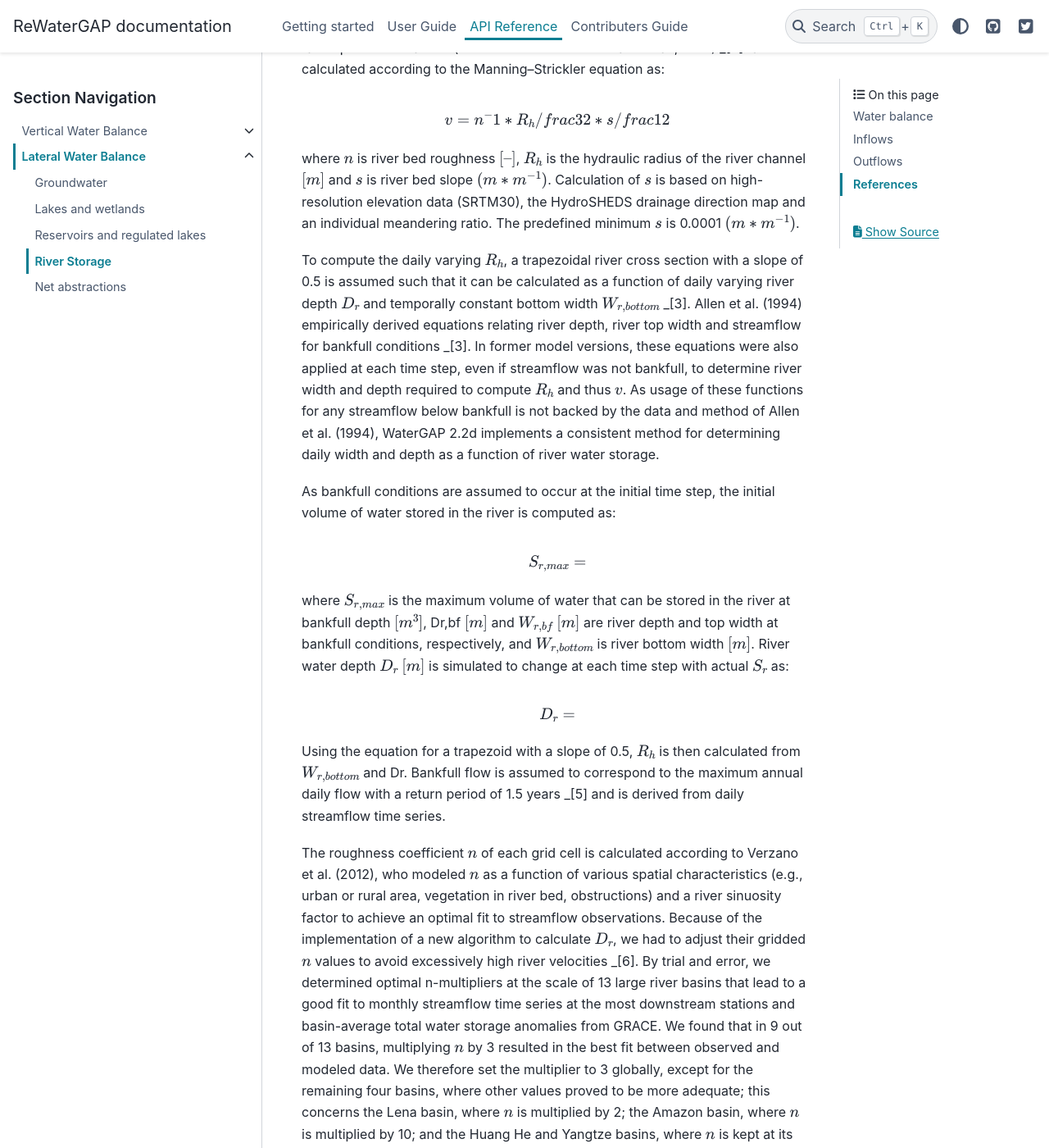
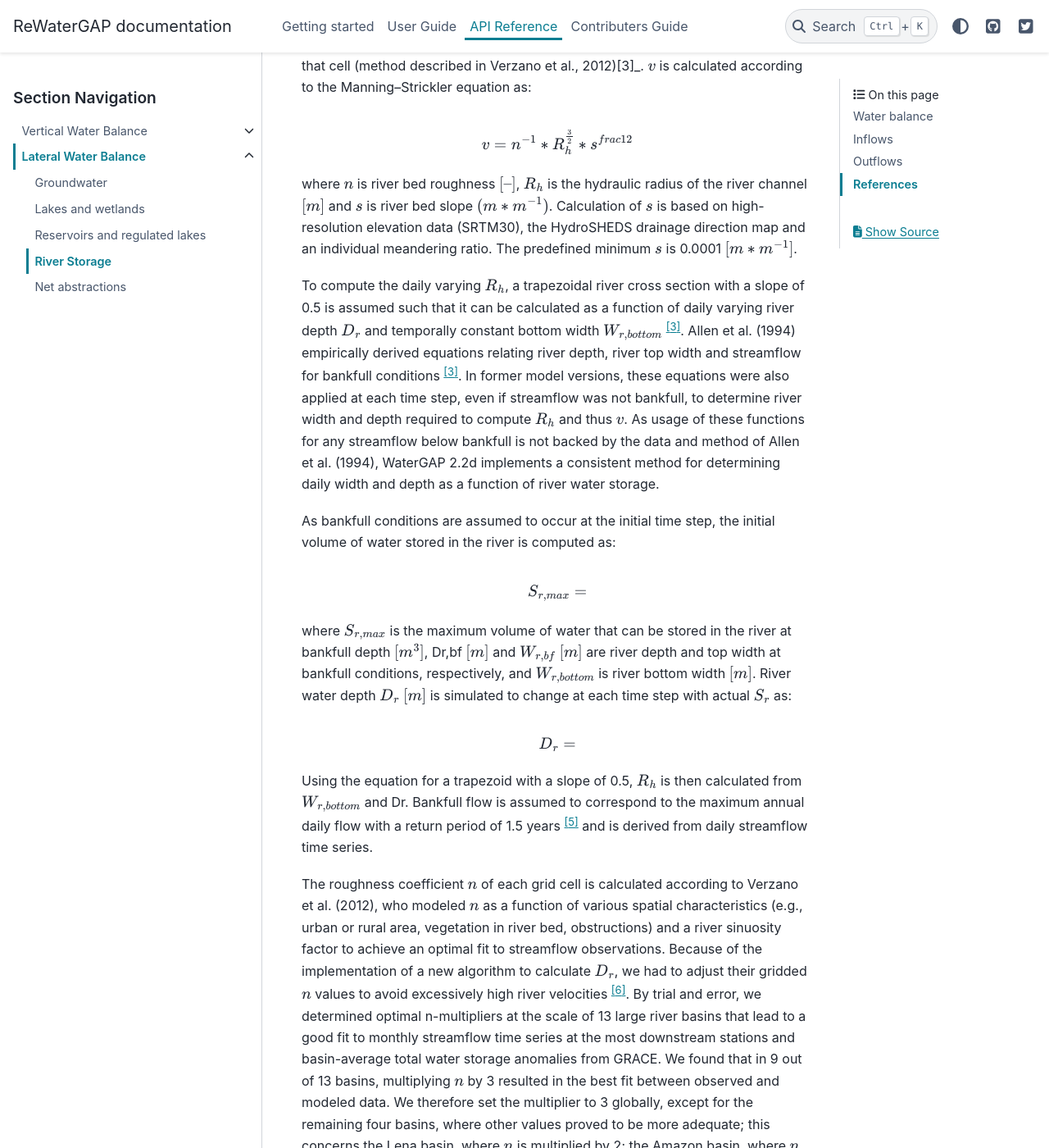
Before and after one commit to HydrologyFrankfurt/ReWaterGAP, a Sphinx documentation site: the page built from docs/api_docs/lateral_water_balance/river.rst, in a window 1280 px wide and 1400 px high, scrolled down 1411 px. Shown: the whole window at 82% size. Built offline with Sphinx 7.4.7 and the PyData theme 0.15.4, drawn with Linux system fonts in a browser that asks for light colours; pages that are not in the unit, such as notebooks, are missing from menus; some of the changed text lies outside the part shown.

Commit message:
Update river.rst

```diff
--- a/docs/api_docs/lateral_water_balance/river.rst
+++ b/docs/api_docs/lateral_water_balance/river.rst
@@ -10,14 +10,14 @@
 
 Water balance
 -------------
-River storage :math:`S_r` :math:`(m^3)` is computated as
+River storage :math:`S_r` :math:`[m^3]` is computated as
 
 .. _river_balance:
 
 .. math::
    \frac{dS_r}{d_t} =  {Q}_{r,in} − {Q}_{r,out} − {NA}_{s,r}
 
-where :math:`{Q}_{r,in}` is inflow into the river compartment (:math:`{m}^{3} {d}^{-1}`), :math:`{Q}_{r,out}` is the streamflow (:math:`{m}^{3} {d}^{-1}`), and :math:`{NA}_{s,r}` is the net abstraction of surface water from the river (:math:`{m}^{3} {d}^{-1}`).
+where :math:`{Q}_{r,in}` is inflow into the river compartment [:math:`{m}^{3} {d}^{-1}`], :math:`{Q}_{r,out}` is the streamflow [:math:`{m}^{3} {d}^{-1}`], and :math:`{NA}_{s,r}` is the net abstraction of surface water from the river [:math:`{m}^{3} {d}^{-1}`].
 
 
 Inflows
@@ -35,17 +35,17 @@
 It is calculated as:
 
 .. math::
-	{Q}_{r,out} = /frac{V}{I} * {S}_{r}
+	{Q}_{r,out} = \frac{V}{I} * {S}_{r}
 
-where :math:`{v}` :math:`[m/s]`is river flow velocity, and :math:`{l}` is the river length :math:`[m]`. :math:`{l}` is calculated as the product of the cell's river segment length, derived from the HydroSHEDS drainage direction map (Lehner et al., 2008) _[2], and a meandering ratio specific to that cell (method described in Verzano et al., 2012) _[3]. :math:`{v}` is calculated according to the Manning–Strickler equation as:
+where :math:`{v}` :math:`[m/s]` is river flow velocity, and :math:`{l}` is the river length :math:`[m]`. :math:`{l}` is calculated as the product of the cell's river segment length, derived from the HydroSHEDS drainage direction map (Lehner et al., 2008) [2]_, and a meandering ratio specific to that cell (method described in Verzano et al., 2012)[3]_. :math:`{v}` is calculated according to the Manning–Strickler equation as:
 
 .. math::
-	{v} = {n}^-1 * {R}_{h}/frac{3}{2} * {s}/frac{1}{2}
+	{v} = {n}^{-1} * {R}_{h}^{\frac{3}{2}} * {s}^{frac{1}{2}}
 
 
-where :math:`{n}` is river bed roughness :math:`[–]`, :math:`{R}_{h}` is the hydraulic radius of the river channel :math:`[m]` and :math:`{s}` is river bed slope :math:`({m}*{m}^{-1})`. Calculation of :math:`{s}` is based on high-resolution elevation data (SRTM30), the HydroSHEDS drainage direction map and an individual meandering ratio. The predefined minimum :math:`{s}` is 0.0001 :math:`({m}*{m}^{-1})`.
+where :math:`{n}` is river bed roughness :math:`[–]`, :math:`{R}_{h}` is the hydraulic radius of the river channel :math:`[m]` and :math:`{s}` is river bed slope :math:`({m}*{m}^{-1})`. Calculation of :math:`{s}` is based on high-resolution elevation data (SRTM30), the HydroSHEDS drainage direction map and an individual meandering ratio. The predefined minimum :math:`{s}` is 0.0001 :math:`[{m}*{m}^{-1}]`.
 
-To compute the daily varying :math:`{R}_{h}`, a trapezoidal river cross section with a slope of 0.5 is assumed such that it can be calculated as a function of daily varying river depth :math:`{D}_{r}` and temporally constant bottom width :math:`{W}_{r,bottom}` _[3]. Allen et al. (1994) empirically derived equations relating river depth, river top width and streamflow for bankfull conditions _[3]. In former model versions, these equations were also applied at each time step, even if streamflow was not bankfull, to determine river width and depth required to compute :math:`{R}_{h}` and thus :math:`{v}`. As usage of these functions for any streamflow below bankfull is not backed by the data and method of Allen et al. (1994), WaterGAP 2.2d implements a consistent method for determining daily width and depth as a function of river water storage.
+To compute the daily varying :math:`{R}_{h}`, a trapezoidal river cross section with a slope of 0.5 is assumed such that it can be calculated as a function of daily varying river depth :math:`{D}_{r}` and temporally constant bottom width :math:`{W}_{r,bottom}` [3]_. Allen et al. (1994) empirically derived equations relating river depth, river top width and streamflow for bankfull conditions [3]_. In former model versions, these equations were also applied at each time step, even if streamflow was not bankfull, to determine river width and depth required to compute :math:`{R}_{h}` and thus :math:`{v}`. As usage of these functions for any streamflow below bankfull is not backed by the data and method of Allen et al. (1994), WaterGAP 2.2d implements a consistent method for determining daily width and depth as a function of river water storage.
 
 As bankfull conditions are assumed to occur at the initial time step, the initial volume of water stored in the river is computed as:
 
@@ -57,9 +57,9 @@
 .. math::
 	{D}_{r} =
 
-Using the equation for a trapezoid with a slope of 0.5, :math:`{R}_{h}` is then calculated from :math:`{W}_{r,bottom}` and Dr. Bankfull flow is assumed to correspond to the maximum annual daily flow with a return period of 1.5 years _[5] and is derived from daily streamflow time series.
+Using the equation for a trapezoid with a slope of 0.5, :math:`{R}_{h}` is then calculated from :math:`{W}_{r,bottom}` and Dr. Bankfull flow is assumed to correspond to the maximum annual daily flow with a return period of 1.5 years [5]_ and is derived from daily streamflow time series.
 
-The roughness coefficient :math:`{n}` of each grid cell is calculated according to Verzano et al. (2012), who modeled :math:`{n}` as a function of various spatial characteristics (e.g., urban or rural area, vegetation in river bed, obstructions) and a river sinuosity factor to achieve an optimal fit to streamflow observations. Because of the implementation of a new algorithm to calculate :math:`{D}_{r}`, we had to adjust their gridded :math:`{n}` values to avoid excessively high river velocities _[6]. By trial and error, we determined optimal n-multipliers at the scale of 13 large river basins that lead to a good fit to monthly streamflow time series at the most downstream stations and basin-average total water storage anomalies from GRACE. We found that in 9 out of 13 basins, multiplying :math:`{n}` by 3 resulted in the best fit between observed and modeled data. We therefore set the multiplier to 3 globally, except for the remaining four basins, where other values proved to be more adequate; this concerns the Lena basin, where :math:`{n}` is multiplied by 2; the Amazon basin, where :math:`{n}` is multiplied by 10; and the Huang He and Yangtze basins, where :math:`{n}` is kept at its original value (Fig. S1).
+The roughness coefficient :math:`{n}` of each grid cell is calculated according to Verzano et al. (2012), who modeled :math:`{n}` as a function of various spatial characteristics (e.g., urban or rural area, vegetation in river bed, obstructions) and a river sinuosity factor to achieve an optimal fit to streamflow observations. Because of the implementation of a new algorithm to calculate :math:`{D}_{r}`, we had to adjust their gridded :math:`{n}` values to avoid excessively high river velocities [6]_. By trial and error, we determined optimal n-multipliers at the scale of 13 large river basins that lead to a good fit to monthly streamflow time series at the most downstream stations and basin-average total water storage anomalies from GRACE. We found that in 9 out of 13 basins, multiplying :math:`{n}` by 3 resulted in the best fit between observed and modeled data. We therefore set the multiplier to 3 globally, except for the remaining four basins, where other values proved to be more adequate; this concerns the Lena basin, where :math:`{n}` is multiplied by 2; the Amazon basin, where :math:`{n}` is multiplied by 10; and the Huang He and Yangtze basins, where :math:`{n}` is kept at its original value (Fig. S1).
 
 Net cell runoff :math:`{R}_{n,c}` :math:`({m}*{m*d}^{-1})`, the part of the cell precipitation that has neither been evapotranspirated nor stored with a time step, is calculated as:
 
```
